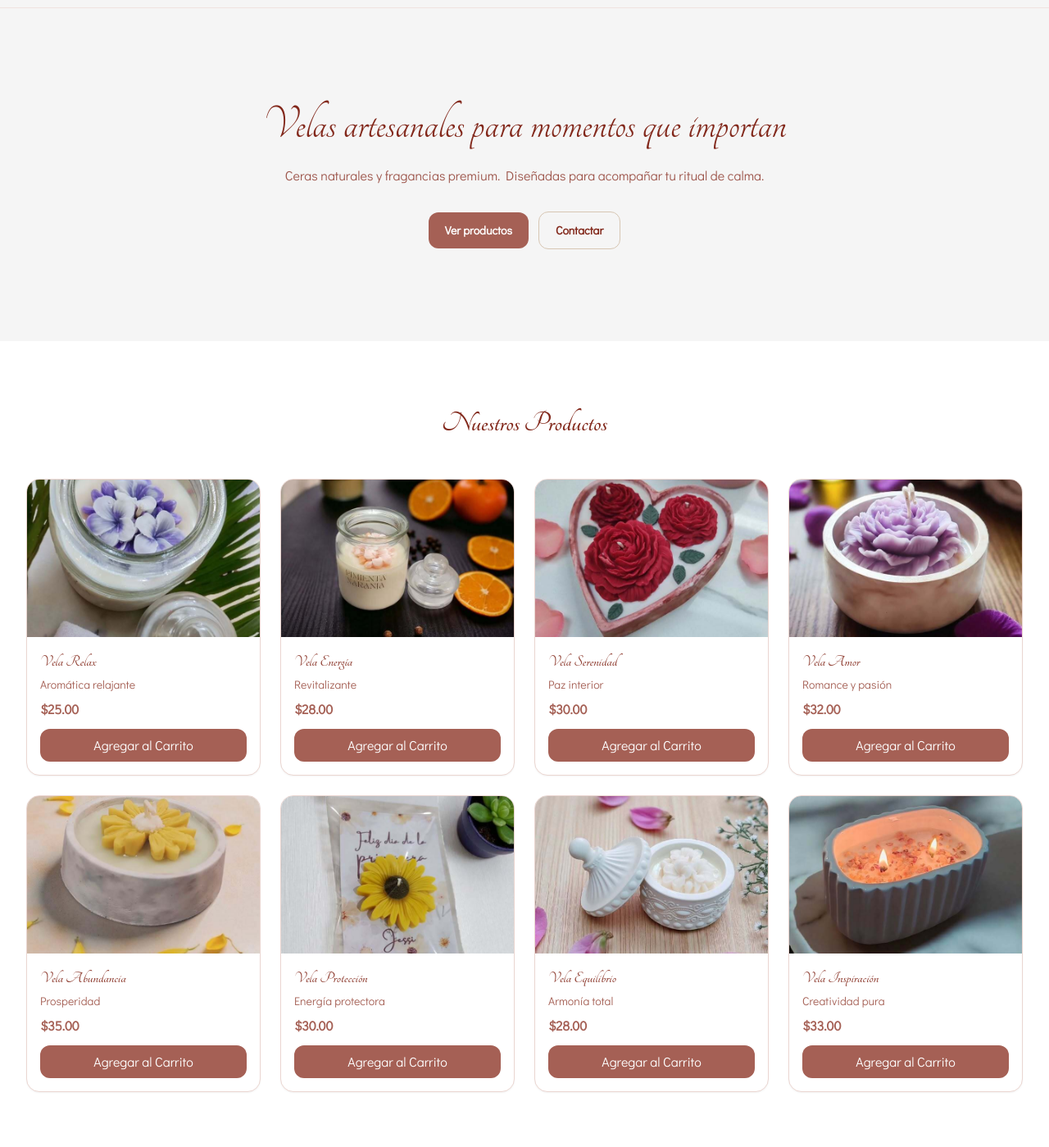
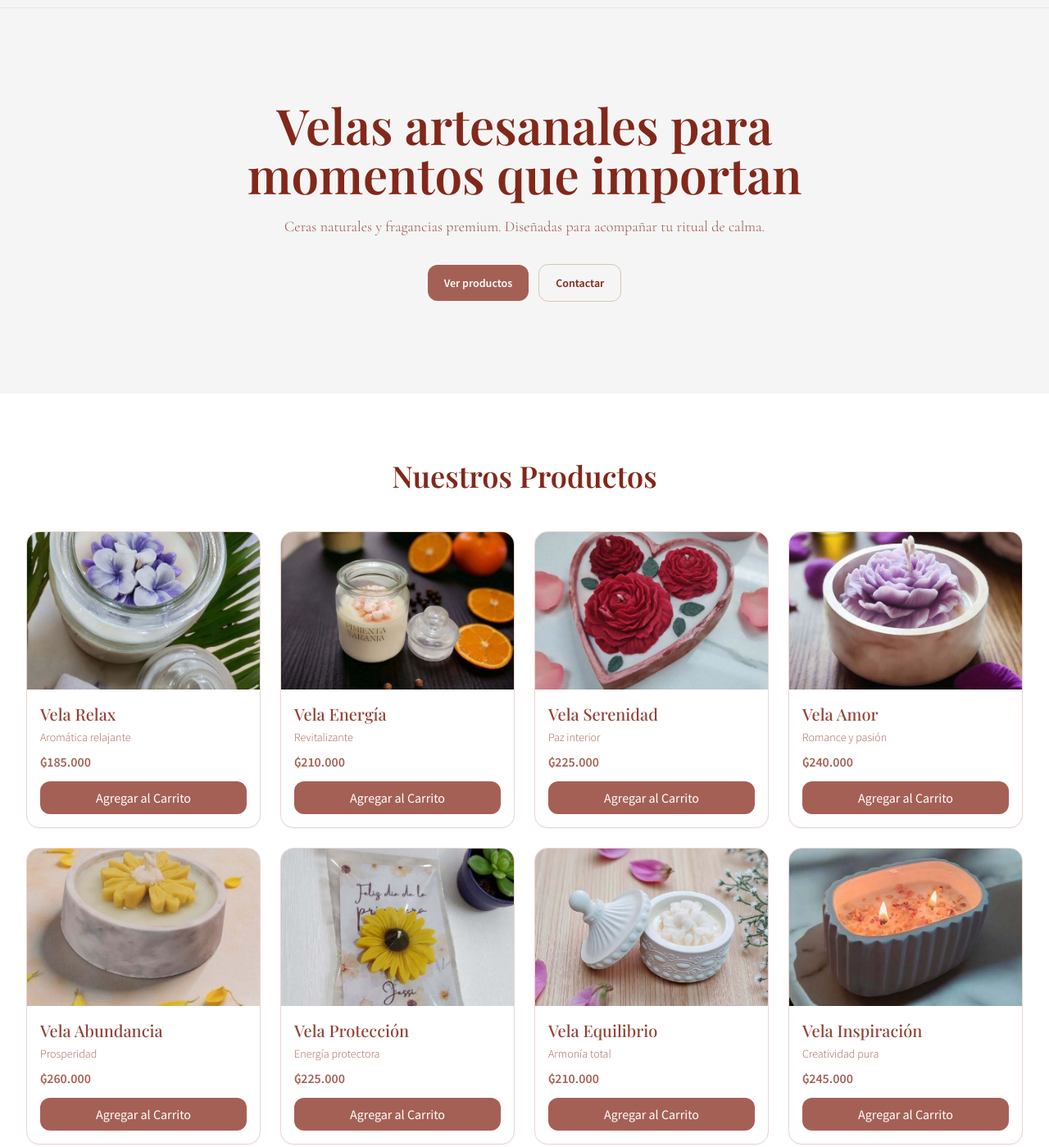
Before and after one commit to blackmagenuit/web_candles-personalproyect, a plain HTML site: page index.html in a window 1280 px wide. Shown: the part 55-1454 px from the top of the page at 82% size. Drawn offline with nearby package versions, Linux system fonts and the light colour scheme; a web font is replaced by a local one.

Commit message:
tipografia, moneda de cambio

```diff
--- /dev/null
+++ b/Tipografia y detalle de colores.txt
@@ -0,0 +1,37 @@
+Según el código actual, estoy usando las siguientes tipografías:
+
+Tipografías actuales en el proyecto:
+Playfair Display (font-title)
+
+Uso: Títulos principales y nombres de productos
+Características: Serif elegante, diseñada para títulos
+Pesos: 400, 500, 600, 700 + itálica 400
+Source Sans Pro (font-sans)
+
+Uso: Texto del cuerpo, navegación, botones
+Características: Sans-serif limpia y legible
+Pesos: 300, 400, 500, 600, 700
+Cormorant Garamond (font-elegant)
+
+Uso: Subtítulos y texto descriptivo elegante
+Características: Serif clásica y refinada
+Pesos: 300, 400, 500, 600 + itálicas 300, 400
+Configuración en Tailwind:
+Aplicación en el diseño:
+Títulos principales (h1, h2): font-title (Playfair Display)
+Texto general: font-sans (Source Sans Pro)
+Texto descriptivo elegante: font-elegant (Cormorant Garamond)
+Estas tipografías crean una jerarquía visual elegante que combina bien con el tema artesanal de velas, mezclando la sofisticación de las serif con la legibilidad de las sans-serif.
+fontFamily: {
+  sans: ["Source Sans Pro", "ui-sans-serif", "system-ui"],
+  title: ["Playfair Display", "serif"],
+  elegant: ["Cormorant Garamond", "serif"]
+}
+
+Paleta de colores
+| Color           | HEX       | RGB                |
+| :-------------- | :-------- | :----------------- |
+| Blanco grisáceo | `#f5f5f5` | rgb(245, 245, 245) |
+| Rosa pálido     | `#ebd6d1` | rgb(235, 214, 209) |
+| Beige suave     | `#d7c6b3` | rgb(215, 198, 179) |
+| Rosa viejo      | `#d9b4ac` | rgb(217, 180, 172) |
--- a/index.html
+++ b/index.html
@@ -7,9 +7,9 @@
   <meta name="description" content="Velas aromáticas artesanales hechas a mano. Crea ambientes únicos con nuestras velas premium." />
   <link rel="preconnect" href="https://fonts.googleapis.com">
   <link rel="preconnect" href="https://fonts.gstatic.com" crossorigin>
-  <link href="https://fonts.googleapis.com/css2?family=Inter:wght@400;500;600;700;800&display=swap" rel="stylesheet">
-  <link href="https://fonts.googleapis.com/css2?family=Tangerine:wght@400;700&display=swap" rel="stylesheet">
-  <link href="https://fonts.googleapis.com/css2?family=Didact+Gothic&display=swap" rel="stylesheet">
+  <link href="https://fonts.googleapis.com/css2?family=Playfair+Display:ital,wght@0,400;0,500;0,600;0,700;1,400&display=swap" rel="stylesheet">
+  <link href="https://fonts.googleapis.com/css2?family=Source+Sans+Pro:wght@300;400;500;600;700&display=swap" rel="stylesheet">
+  <link href="https://fonts.googleapis.com/css2?family=Cormorant+Garamond:ital,wght@0,300;0,400;0,500;0,600;1,300;1,400&display=swap" rel="stylesheet">
   <!-- Tailwind CDN (modo play) -->
   <script src="https://cdn.tailwindcss.com"></script>
   <script>
@@ -18,8 +18,9 @@
       theme: {
         extend: {
           fontFamily: {
-            sans: ["Didact Gothic", "ui-sans-serif", "system-ui"],
-            title: ["Tangerine", "cursive"]
+            sans: ["Source Sans Pro", "ui-sans-serif", "system-ui"],
+            title: ["Playfair Display", "serif"],
+            elegant: ["Cormorant Garamond", "serif"]
           },
           colors: {
             rosatierra: {
@@ -72,11 +73,11 @@
   <header class="sticky top-0 z-50 backdrop-blur supports-[backdrop-filter]:bg-rosatierra-50/60 dark:supports-[backdrop-filter]:bg-slate-950/60 border-b border-rosatierra-100/60 dark:border-slate-800/60">
     <div class="max-w-7xl mx-auto px-4 sm:px-6 lg:px-8">
       <div class="flex h-16 items-center justify-between">
-        <a href="#" class="flex items-center gap-2 font-extrabold tracking-tight text-xl font-title text-2xl">
+        <a href="#" class="flex items-center gap-2 font-semibold tracking-tight text-xl font-title">
           <img src="img/LOGO_AURABYJAZ.png" alt="Aura by Jaz Logo" class="h-10 w-auto">
           <span>Aura by Jaz</span>
         </a>
-        <nav class="hidden md:flex items-center gap-6 text-sm">
+        <nav class="hidden md:flex items-center gap-6 text-sm font-medium">
           <a href="#productos" class="hover:text-rosatierra-600 text-rosatierra-700">Productos</a>
           <a href="#precios" class="hover:text-rosatierra-600 text-rosatierra-700">Precios</a>
           <a href="#faq" class="hover:text-rosatierra-600 text-rosatierra-700">FAQ</a>
@@ -132,10 +133,10 @@
   <!-- Hero -->
   <section class="relative">
     <div class="max-w-4xl mx-auto px-4 sm:px-6 lg:px-8 py-20 sm:py-28 text-center">
-    <h1 class="text-5xl sm:text-6xl font-title leading-tight text-rosatierra-800">
+      <h1 class="text-5xl sm:text-6xl font-title font-semibold leading-tight text-rosatierra-800">
         Velas artesanales para momentos que importan
       </h1>
-    <p class="mt-5 text-rosatierra-700/90 dark:text-slate-300 max-w-2xl mx-auto">
+      <p class="mt-5 text-lg font-light text-rosatierra-700/90 dark:text-slate-300 max-w-2xl mx-auto font-elegant">
         Ceras naturales y fragancias premium. Diseñadas para acompañar tu ritual de calma.
       </p>
       <div class="mt-8 flex items-center justify-center gap-3">
@@ -149,15 +150,15 @@
   <!-- Productos -->
   <section id="productos" class="py-16 sm:py-20 bg-white">
     <div class="max-w-7xl mx-auto px-4 sm:px-6 lg:px-8">
-      <h2 class="text-4xl font-bold text-center mb-12 text-rosatierra-800 font-title">Nuestros Productos</h2>
+      <h2 class="text-4xl font-title font-semibold text-center mb-12 text-rosatierra-800">Nuestros Productos</h2>
       <div class="grid md:grid-cols-3 lg:grid-cols-4 gap-6">
         <!-- Vela 1 -->
         <article class="rounded-2xl border border-rosatierra-100 dark:border-slate-800 overflow-hidden shadow-sm bg-white dark:bg-slate-950">
           <img src="img/545270531_17854968003531051_4871331618368748410_n.jpg" alt="Vela Artesanal" class="w-full h-48 object-cover">
           <div class="p-4">
-            <h3 class="font-semibold text-xl text-rosatierra-700 font-title">Vela Relax</h3>
-            <p class="text-sm text-rosatierra-600 dark:text-slate-300 mt-1">Aromática relajante</p>
-            <p class="text-rosatierra-600 font-bold mt-2">$25.00</p>
+            <h3 class="font-title font-medium text-xl text-rosatierra-700">Vela Relax</h3>
+            <p class="text-sm text-rosatierra-600 dark:text-slate-300 mt-1 font-light">Aromática relajante</p>
+            <p class="text-rosatierra-600 font-semibold mt-2">₲185.000</p>
             <button class="w-full mt-3 bg-rosatierra-600 text-white py-2 px-4 rounded-xl hover:bg-rosatierra-700 transition-colors">Agregar al Carrito</button>
           </div>
         </article>
@@ -165,9 +166,9 @@
         <article class="rounded-2xl border border-rosatierra-100 dark:border-slate-800 overflow-hidden shadow-sm bg-white dark:bg-slate-950">
           <img src="img/545365265_17855113215531051_4961248560403902871_n.jpg" alt="Vela Artesanal" class="w-full h-48 object-cover">
           <div class="p-4">
-            <h3 class="font-semibold text-xl text-rosatierra-700 font-title">Vela Energía</h3>
-            <p class="text-sm text-rosatierra-600 dark:text-slate-300 mt-1">Revitalizante</p>
-            <p class="text-rosatierra-600 font-bold mt-2">$28.00</p>
+            <h3 class="font-title font-medium text-xl text-rosatierra-700">Vela Energía</h3>
+            <p class="text-sm text-rosatierra-600 dark:text-slate-300 mt-1 font-light">Revitalizante</p>
+            <p class="text-rosatierra-600 font-semibold mt-2">₲210.000</p>
             <button class="w-full mt-3 bg-rosatierra-600 text-white py-2 px-4 rounded-xl hover:bg-rosatierra-700 transition-colors">Agregar al Carrito</button>
           </div>
         </article>
@@ -175,9 +176,9 @@
         <article class="rounded-2xl border border-rosatierra-100 dark:border-slate-800 overflow-hidden shadow-sm bg-white dark:bg-slate-950">
           <img src="img/547758411_17855354748531051_6656419321469229698_n.jpg" alt="Vela Artesanal" class="w-full h-48 object-cover">
           <div class="p-4">
-            <h3 class="font-semibold text-xl text-rosatierra-700 font-title">Vela Serenidad</h3>
-            <p class="text-sm text-rosatierra-600 dark:text-slate-300 mt-1">Paz interior</p>
-            <p class="text-rosatierra-600 font-bold mt-2">$30.00</p>
+            <h3 class="font-title font-medium text-xl text-rosatierra-700">Vela Serenidad</h3>
+            <p class="text-sm text-rosatierra-600 dark:text-slate-300 mt-1 font-light">Paz interior</p>
+            <p class="text-rosatierra-600 font-semibold mt-2">₲225.000</p>
             <button class="w-full mt-3 bg-rosatierra-600 text-white py-2 px-4 rounded-xl hover:bg-rosatierra-700 transition-colors">Agregar al Carrito</button>
           </div>
         </article>
@@ -186,9 +187,9 @@
         <article class="rounded-2xl border border-rosatierra-100 dark:border-slate-800 overflow-hidden shadow-sm bg-white dark:bg-slate-950">
           <img src="img/548038925_17855330460531051_9195035416595380747_n.jpg" alt="Vela Artesanal" class="w-full h-48 object-cover">
           <div class="p-4">
-            <h3 class="font-semibold text-xl text-rosatierra-700 font-title">Vela Amor</h3>
-            <p class="text-sm text-rosatierra-600 dark:text-slate-300 mt-1">Romance y pasión</p>
-            <p class="text-rosatierra-600 font-bold mt-2">$32.00</p>
+            <h3 class="font-title font-medium text-xl text-rosatierra-700">Vela Amor</h3>
+            <p class="text-sm text-rosatierra-600 dark:text-slate-300 mt-1 font-light">Romance y pasión</p>
+            <p class="text-rosatierra-600 font-semibold mt-2">₲240.000</p>
             <button class="w-full mt-3 bg-rosatierra-600 text-white py-2 px-4 rounded-xl hover:bg-rosatierra-700 transition-colors">Agregar al Carrito</button>
           </div>
         </article>
@@ -197,9 +198,9 @@
         <article class="rounded-2xl border border-rosatierra-100 dark:border-slate-800 overflow-hidden shadow-sm bg-white dark:bg-slate-950">
           <img src="img/548545921_17855376558531051_6872042298536463752_n.jpg" alt="Vela Artesanal" class="w-full h-48 object-cover">
           <div class="p-4">
-            <h3 class="font-semibold text-xl text-rosatierra-700 font-title">Vela Abundancia</h3>
-            <p class="text-sm text-rosatierra-600 dark:text-slate-300 mt-1">Prosperidad</p>
-            <p class="text-rosatierra-600 font-bold mt-2">$35.00</p>
+            <h3 class="font-title font-medium text-xl text-rosatierra-700">Vela Abundancia</h3>
+            <p class="text-sm text-rosatierra-600 dark:text-slate-300 mt-1 font-light">Prosperidad</p>
+            <p class="text-rosatierra-600 font-semibold mt-2">₲260.000</p>
             <button class="w-full mt-3 bg-rosatierra-600 text-white py-2 px-4 rounded-xl hover:bg-rosatierra-700 transition-colors">Agregar al Carrito</button>
           </div>
         </article>
@@ -208,9 +209,9 @@
         <article class="rounded-2xl border border-rosatierra-100 dark:border-slate-800 overflow-hidden shadow-sm bg-white dark:bg-slate-950">
           <img src="img/551869002_17856317652531051_6553706410933271805_n.jpg" alt="Vela Artesanal" class="w-full h-48 object-cover">
           <div class="p-4">
-            <h3 class="font-semibold text-xl text-rosatierra-700 font-title">Vela Protección</h3>
-            <p class="text-sm text-rosatierra-600 dark:text-slate-300 mt-1">Energía protectora</p>
-            <p class="text-rosatierra-600 font-bold mt-2">$30.00</p>
+            <h3 class="font-title font-medium text-xl text-rosatierra-700">Vela Protección</h3>
+            <p class="text-sm text-rosatierra-600 dark:text-slate-300 mt-1 font-light">Energía protectora</p>
+            <p class="text-rosatierra-600 font-semibold mt-2">₲225.000</p>
             <button class="w-full mt-3 bg-rosatierra-600 text-white py-2 px-4 rounded-xl hover:bg-rosatierra-700 transition-colors">Agregar al Carrito</button>
           </div>
         </article>
@@ -219,9 +220,9 @@
         <article class="rounded-2xl border border-rosatierra-100 dark:border-slate-800 overflow-hidden shadow-sm bg-white dark:bg-slate-950">
           <img src="img/553726112_17856487059531051_2428140240481272521_n.jpg" alt="Vela Artesanal" class="w-full h-48 object-cover">
           <div class="p-4">
-            <h3 class="font-semibold text-xl text-rosatierra-700 font-title">Vela Equilibrio</h3>
-            <p class="text-sm text-rosatierra-600 dark:text-slate-300 mt-1">Armonía total</p>
-            <p class="text-rosatierra-600 font-bold mt-2">$28.00</p>
+            <h3 class="font-title font-medium text-xl text-rosatierra-700">Vela Equilibrio</h3>
+            <p class="text-sm text-rosatierra-600 dark:text-slate-300 mt-1 font-light">Armonía total</p>
+            <p class="text-rosatierra-600 font-semibold mt-2">₲210.000</p>
             <button class="w-full mt-3 bg-rosatierra-600 text-white py-2 px-4 rounded-xl hover:bg-rosatierra-700 transition-colors">Agregar al Carrito</button>
           </div>
         </article>
@@ -230,9 +231,9 @@
         <article class="rounded-2xl border border-rosatierra-100 dark:border-slate-800 overflow-hidden shadow-sm bg-white dark:bg-slate-950">
           <img src="img/560103923_17858193582531051_8352812995069567662_n.jpg" alt="Vela Artesanal" class="w-full h-48 object-cover">
           <div class="p-4">
-            <h3 class="font-semibold text-xl text-rosatierra-700 font-title">Vela Inspiración</h3>
-            <p class="text-sm text-rosatierra-600 dark:text-slate-300 mt-1">Creatividad pura</p>
-            <p class="text-rosatierra-600 font-bold mt-2">$33.00</p>
+            <h3 class="font-title font-medium text-xl text-rosatierra-700">Vela Inspiración</h3>
+            <p class="text-sm text-rosatierra-600 dark:text-slate-300 mt-1 font-light">Creatividad pura</p>
+            <p class="text-rosatierra-600 font-semibold mt-2">₲245.000</p>
             <button class="w-full mt-3 bg-rosatierra-600 text-white py-2 px-4 rounded-xl hover:bg-rosatierra-700 transition-colors">Agregar al Carrito</button>
           </div>
         </article>
@@ -243,13 +244,13 @@
   <!-- Precios -->
   <section id="precios" class="py-16 sm:py-20 bg-rosatierra-100 dark:bg-slate-900/40">
     <div class="max-w-7xl mx-auto px-4 sm:px-6 lg:px-8">
-      <h2 class="text-4xl font-bold text-center mb-12 text-rosatierra-800 font-title">Nuestros Paquetes</h2>
+      <h2 class="text-4xl font-title font-semibold text-center mb-12 text-rosatierra-800">Nuestros Paquetes</h2>
       <div class="grid md:grid-cols-3 gap-6">
         <!-- Paquete Individual -->
         <div class="rounded-2xl border border-rosatierra-200 dark:border-slate-800 p-6 shadow-sm bg-white dark:bg-slate-950">
-          <h4 class="text-2xl font-semibold text-rosatierra-800 font-title">Vela Individual</h4>
-          <p class="text-sm text-rosatierra-600 dark:text-slate-300 mt-1">Perfecta para probar.</p>
-          <p class="mt-4 text-3xl font-extrabold text-rosatierra-700">$15</p>
+          <h4 class="text-2xl font-title font-medium text-rosatierra-800">Vela Individual</h4>
+          <p class="text-sm text-rosatierra-600 dark:text-slate-300 mt-1 font-light">Perfecta para probar.</p>
+          <p class="mt-4 text-3xl font-extrabold text-rosatierra-700">₲110.000</p>
           <ul class="mt-4 space-y-2 text-sm text-rosatierra-700">
             <li>✔️ 1 Vela aromática</li>
             <li>✔️ 40+ horas de duración</li>
@@ -260,9 +261,9 @@
         <!-- Pack Trio -->
         <div class="rounded-2xl border-2 border-rosatierra-600 p-6 shadow-sm bg-white dark:bg-slate-950">
           <div class="inline-flex items-center gap-2 rounded-full bg-rosatierra-200 text-rosatierra-800 px-2 py-0.5 text-xs font-semibold">Más Popular</div>
-          <h4 class="mt-2 text-2xl font-semibold text-rosatierra-800 font-title">Pack Trio</h4>
-          <p class="text-sm text-rosatierra-600 dark:text-slate-300 mt-1">El favorito de nuestros clientes.</p>
-          <p class="mt-4 text-3xl font-extrabold text-rosatierra-700">$39<span class="text-base font-medium text-rosatierra-500 line-through ml-2">$45</span></p>
+          <h4 class="mt-2 text-2xl font-title font-medium text-rosatierra-800">Pack Trio</h4>
+          <p class="text-sm text-rosatierra-600 dark:text-slate-300 mt-1 font-light">El favorito de nuestros clientes.</p>
+          <p class="mt-4 text-3xl font-extrabold text-rosatierra-700">₲290.000<span class="text-base font-medium text-rosatierra-500 line-through ml-2">₲340.000</span></p>
           <ul class="mt-4 space-y-2 text-sm text-rosatierra-700">
             <li>✔️ 3 Velas diferentes</li>
             <li>✔️ Fragancias premium</li>
@@ -272,9 +273,9 @@
         </div>
         <!-- Colección Premium -->
         <div class="rounded-2xl border border-rosatierra-200 dark:border-slate-800 p-6 shadow-sm bg-white dark:bg-slate-950">
-          <h4 class="text-2xl font-semibold text-rosatierra-800 font-title">Colección Premium</h4>
-          <p class="text-sm text-rosatierra-600 dark:text-slate-300 mt-1">La experiencia completa.</p>
-          <p class="mt-4 text-3xl font-extrabold text-rosatierra-700">$85<span class="text-base font-medium text-rosatierra-500 line-through ml-2">$100</span></p>
+          <h4 class="text-2xl font-title font-medium text-rosatierra-800">Colección Premium</h4>
+          <p class="text-sm text-rosatierra-600 dark:text-slate-300 mt-1 font-light">La experiencia completa.</p>
+          <p class="mt-4 text-3xl font-extrabold text-rosatierra-700">₲630.000<span class="text-base font-medium text-rosatierra-500 line-through ml-2">₲750.000</span></p>
           <ul class="mt-4 space-y-2 text-sm text-rosatierra-700">
             <li>✔️ 6 Velas artesanales</li>
             <li>✔️ Portavelas de cerámica</li>
@@ -289,7 +290,7 @@
   <!-- FAQ -->
   <section id="faq" class="py-16 sm:py-20 bg-white">
     <div class="max-w-3xl mx-auto px-4 sm:px-6 lg:px-8">
-      <h2 class="text-3xl font-bold text-rosatierra-800 font-title">Preguntas frecuentes</h2>
+      <h2 class="text-3xl font-title font-semibold text-rosatierra-800">Preguntas frecuentes</h2>
       <div class="mt-6 divide-y divide-rosatierra-200 dark:divide-slate-800">
         <details class="group py-4">
           <summary class="flex cursor-pointer items-center justify-between text-sm font-semibold text-rosatierra-700">
@@ -317,8 +318,8 @@
   <section id="contacto" class="py-16 sm:py-20 bg-rosatierra-100 dark:bg-slate-900/40">
     <div class="max-w-3xl mx-auto px-4 sm:px-6 lg:px-8">
       <div class="rounded-2xl border border-rosatierra-200 dark:border-slate-800 p-6 bg-white dark:bg-slate-950">
-        <h2 class="text-2xl font-bold text-rosatierra-800 font-title">¿Tienes alguna pregunta?</h2>
-        <p class="text-sm text-rosatierra-600 dark:text-slate-300 mt-2">Contáctanos para pedidos personalizados o consultas sobre nuestros productos.</p>
+        <h2 class="text-2xl font-title font-semibold text-rosatierra-800">¿Tienes alguna pregunta?</h2>
+        <p class="text-sm text-rosatierra-600 dark:text-slate-300 mt-2 font-light">Contáctanos para pedidos personalizados o consultas sobre nuestros productos.</p>
         <form class="mt-4 grid gap-4">
           <div>
             <label class="block text-sm font-medium text-rosatierra-700">Nombre</label>
@@ -405,7 +406,7 @@
         let total = 0;
 
         cartItems.innerHTML = cart.map((item, index) => {
-          const price = parseFloat(item.price.replace('$', ''));
+          const price = parseFloat(item.price.replace('₲', '').replace(/\./g, ''));
           total += price;
 
           return `
@@ -421,7 +422,7 @@
           `;
         }).join('');
 
-        totalAmount.textContent = `$${total.toFixed(2)}`;
+        totalAmount.textContent = `₲${total.toLocaleString()}`;
       }
     }
 
```
Lines whose indentation alone changed are shown as unchanged.
